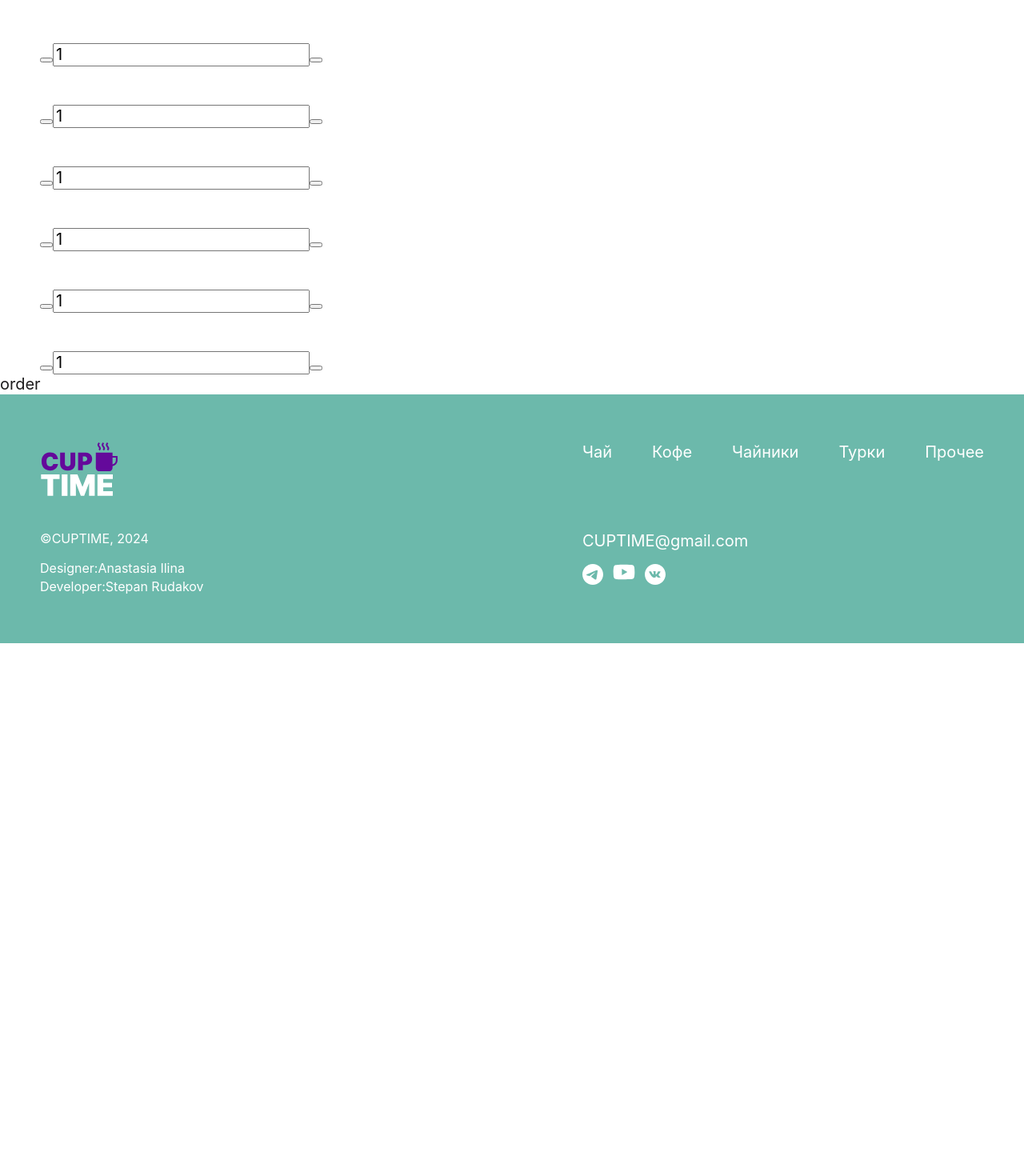
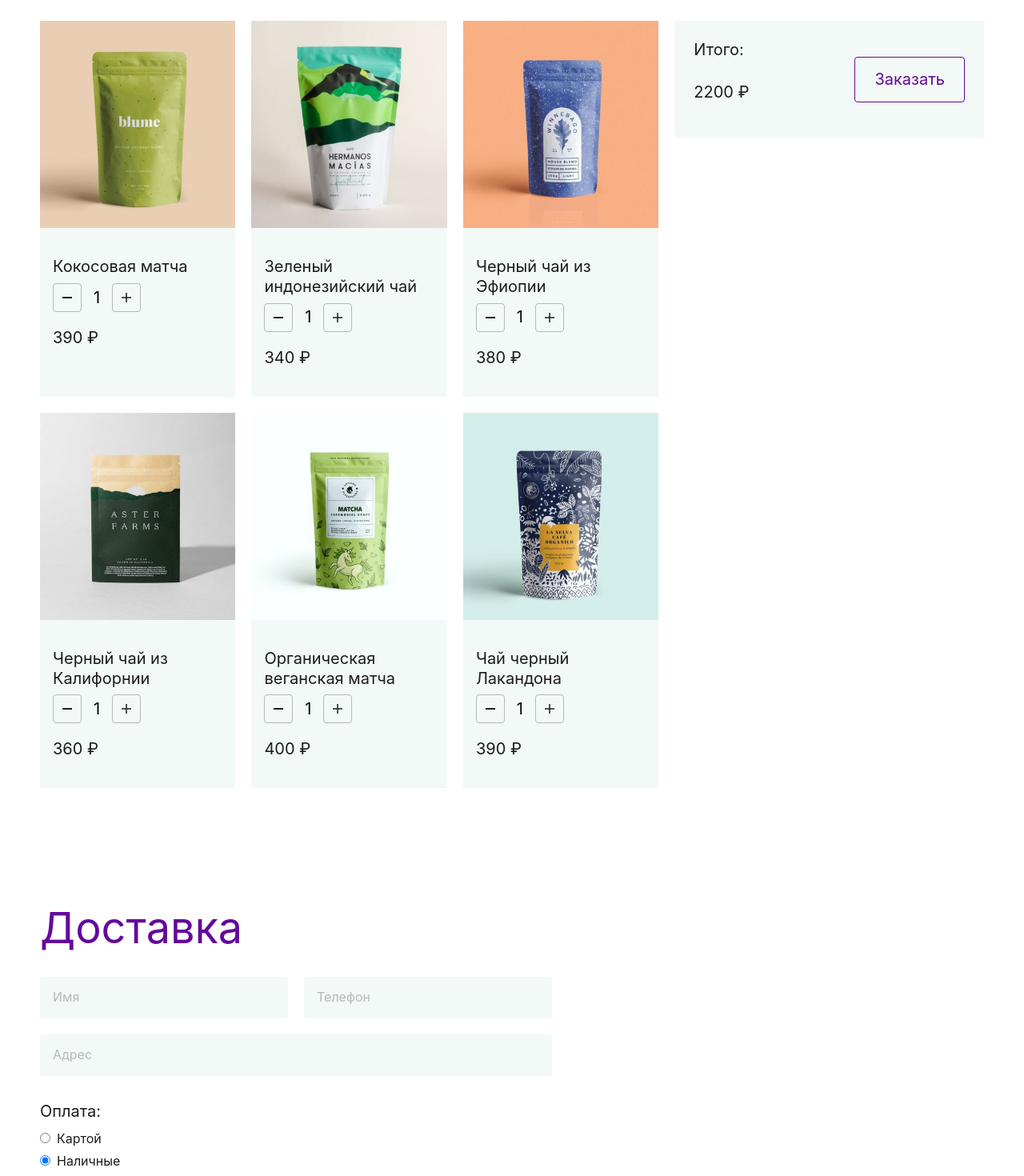
Before and after one commit to StepanIT/cup-time, a React app: page /cart in a window 1280 px wide. Shown: the part 280-1750 px from the top of the page at 80% size. Before the commit the page ends 1084 px from the top, so only its background shows below. Built offline with nearby package versions, Linux system fonts and the light colour scheme; the HTML template or start-up script is replaced by a standard one; a web font is replaced by a local one.

Commit message:
сверстал корзину и добавил роутеры

```diff
--- a/src/index.css
+++ b/src/index.css
@@ -40,6 +40,18 @@ a {
 img {
   max-width: 100%;
   height: auto;
+}
+
+input[type="number"]::-webkit-outer-spin-button,
+input[type="number"]::-webkit-inner-spin-button {
+  appearance: none;
+  margin: 0;
+}
+
+input[type="number"] {
+-webkit-appearance: none;
+-moz-appearance: none;
+margin: 0;
 }
 
 .container {
@@ -233,6 +245,197 @@ img {
   display: flex;
   gap: 12px;
 }
+
+.cart {
+  padding: 215px 0 50px;
+}
+
+.cart__container {
+  display: grid;
+  align-items: start;
+  grid-template-columns: 2fr 1fr;
+  gap: 32px 20px;
+}
+
+.cart__title {
+  margin: 0;
+  grid-column: 1 / -1;
+  font-weight: 400;
+  font-size: 54px;
+  line-height: 1.1;
+  color: #64099b;
+}
+
+.cart__items {
+  display: grid;
+  grid-template-columns: repeat(auto-fit, minmax(200px, 1fr));
+  gap: 20px;
+}
+
+.cart__summary {
+  display: grid;
+  grid-template-areas:
+  "title button"
+  "total button";
+  justify-content: space-between;
+  align-items: center;
+  gap: 8px;
+  padding: 24px;
+  background-color: #f2f9f7;
+  color: #1d1c1d;
+}
+
+.cart__summary-title {
+  grid-area: title;
+  margin: 0;
+  font-weight: 400;
+  font-size: 20px;
+  color: #1d1c1d;
+}
+
+.cart__total {
+  grid-area: total;
+  font-size: 20px;
+  color: #1d1c1d;
+}
+
+.cart__order-button {
+  grid-area: button;
+  border: 1px solid #64099b;
+  border-radius: 4px;
+  padding: 16px 24px;
+  color: #64099b;
+  background-color: transparent;
+  cursor: pointer;
+}
+
+
+
+.cart-item {
+  font-size: 0;
+  background-color: #f2f9f7;
+}
+
+.cart-item__image {
+  width: 100%;
+}
+
+.cart-item__info {
+  padding: 16px;
+}
+
+.cart-item__title {
+  font-weight: 400;
+  font-size: 20px;
+  color: #1d1c1d;
+  margin-bottom: 8px;
+}
+
+.cart-item__quantity {
+  display: flex;
+  gap: 4px;
+  align-items: center;
+  margin-bottom: 20px;
+}
+
+.cart-item__quantity-button {
+  background-color: transparent;
+  border-radius: 4px;
+  border: 1px solid #b8b8b8;
+  width: 36px;
+  height: 36px;
+  cursor: pointer;
+  background-repeat: no-repeat;
+  background-position: center;
+
+}
+
+.cart-item__quantity-button_minus {
+  background-image: url("/public/image/minus.svg");
+}
+
+.cart-item__quantity-button_plus {
+  background-image: url("/public/image/plus.svg");
+}
+
+.cart-item__quantity-input {
+  width: 26px;
+  font-size: 20px;
+  text-align: center;
+  background-color: transparent;
+  outline: none;
+  border: none;
+}
+
+.cart-item__price {
+  font-size: 20px;
+}
+
+.order {
+  padding: 50px 0 100px;
+}
+
+.order__title {
+  font-weight: 400;
+  font-size: 54px;
+  line-height: 1.1;
+  color: #64099b;
+  margin-bottom: 32px;
+}
+
+.order__form {
+  display: grid;
+  grid-template-columns: repeat(2, 1fr);
+  gap: 20px;
+  max-width: 640px;
+}
+
+.order__input {
+  border-radius: 4px;
+  padding: 16px;
+  background-color: #f2f9f7;
+  font-size: 16px;
+  line-height: 1.24;
+  border: none;
+}
+
+.order__input::placeholder {
+  color: #b8b8b8;
+}
+
+.order__input_address {
+  grid-column: 1 / -1;
+}
+
+.order__payment {
+  margin: 0;
+  padding: 12px 0 0;
+  border: none;
+}
+
+.order__payment-title {
+  display: block;
+  margin: 0;
+  font-weight: 400;
+  font-size: 20px;
+  margin-bottom: 12px;
+}
+
+.order__payment-label {
+  display: block;
+  font-weight: 400;
+  font-size: 16px;
+  margin-bottom: 8px;
+}
+
+.order__payment-label:last-child {
+  margin-bottom: 0;
+}
+
+.order__radio {
+  margin-right: 8px;
+}
+
 
 @media (max-width: 1240px) {
   .container {
--- a/src/modules/Cart.jsx
+++ b/src/modules/Cart.jsx
@@ -1,7 +1,8 @@
 import { products } from "../products";
 import { CartItem } from "./CartItem";
 
-export const Cart = () => <section className="cart">
+export const Cart = () =>
+ <section className="cart">
 <div className="container cart__container">
   <h2 className="cart__title">Корзина (6)</h2>
 
@@ -9,5 +10,11 @@ export const Cart = () => <section className="cart">
     {products.map((item) => (<CartItem
       key={item.id} data={item} />))}
   </ul>
+
+  <div className="cart__summary">
+      <h3 className="cart__summary-title">Итого:</h3>
+      <p className="cart__total">2200&nbsp;₽</p>
+      <button className="cart__order-button">Заказать</button>
+  </div>
 </div>
 </section>;
--- a/src/modules/Cartitem.jsx
+++ b/src/modules/Cartitem.jsx
@@ -1,6 +1,6 @@
-export const CartItem = (data) => (
+export const CartItem = ({ data }) => (
 <li className="cart-item">
-<img className="img.cart__image" src={data.image} alt={data.title} />
+<img className="cart-item__image" src={data.image} alt={data.title} />
 
 <div className="cart-item__info">
 <h3 className="cart-item__title">{data.title}</h3>
@@ -9,7 +9,7 @@ export const CartItem = (data) => (
 <input className="cart-item__quantity-input" type="number" value={1}></input>
 <button className="cart-item__quantity-button cart-item__quantity-button_plus"></button>
   </div>
-</div>
-
+  <p className="cart-item__price">{data.price}&nbsp;₽</p>
+  </div>
 </li>
 );
--- a/src/modules/Order.jsx
+++ b/src/modules/Order.jsx
@@ -1 +1,57 @@
-export const Order = () => <section className="order">order</section>;
+export const Order = () => (
+<section className="order">
+<div className="container ">
+  <h2 className="order__title">Доставка</h2>
+
+  <form className="order__form">
+    <input
+     className="order__input"
+      type="text"
+      name="name"
+      placeholder="Имя"
+      />
+
+    <input
+     className="order__input"
+      type="text"
+      name="phone"
+      placeholder="Телефон"
+      />
+
+    <input
+     className="order__input order__input_address"
+      type="text"
+      name="address"
+      placeholder="Адрес"
+      />
+
+<fieldset className="order__payment">
+        <h3 className="order__payment-title">Оплата:</h3>
+        <label className="order__payment-label">
+          <input
+           className="order__radio"
+            type="radio"
+             name="payment"
+              value="card"
+              />
+              Картой
+              </label>
+
+        <label className="order__payment-label">
+          <input
+           className="order__radio"
+            type="radio"
+             name="payment"
+              value="cash"
+              defaultChecked
+              />
+              Наличные
+          </label>
+
+
+      </fieldset>
+
+  </form>
+</div>
+</section>
+);
```
Also changed, not shown: src/modules/Main.jsx (+1 -9 lines).
